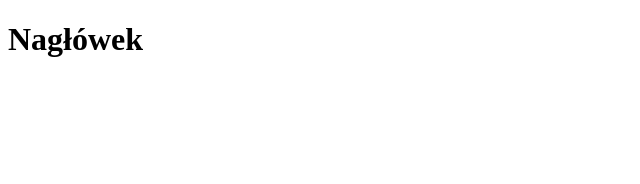
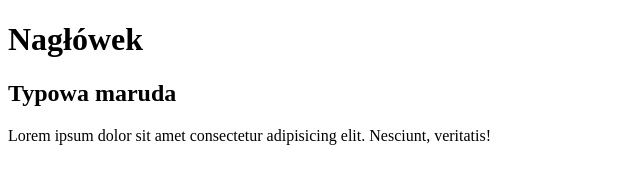
Before and after one commit to PawelZarebski7/git_starter, a plain HTML site: page index.html in a window 1280 px wide. Shown: the whole page, without its empty margins (0-640 px from the left). Drawn offline with Linux system fonts and the light colour scheme.

Commit message:
Section 1 added to index.html

```diff
--- a/index.html
+++ b/index.html
@@ -8,5 +8,7 @@
 </head>
 <body>
     <h1>Nagłówek</h1>
+    <h2>Typowa maruda</h2>
+    <p>Lorem ipsum dolor sit amet consectetur adipisicing elit. Nesciunt, veritatis!</p>
 </body>
 </html>
```
